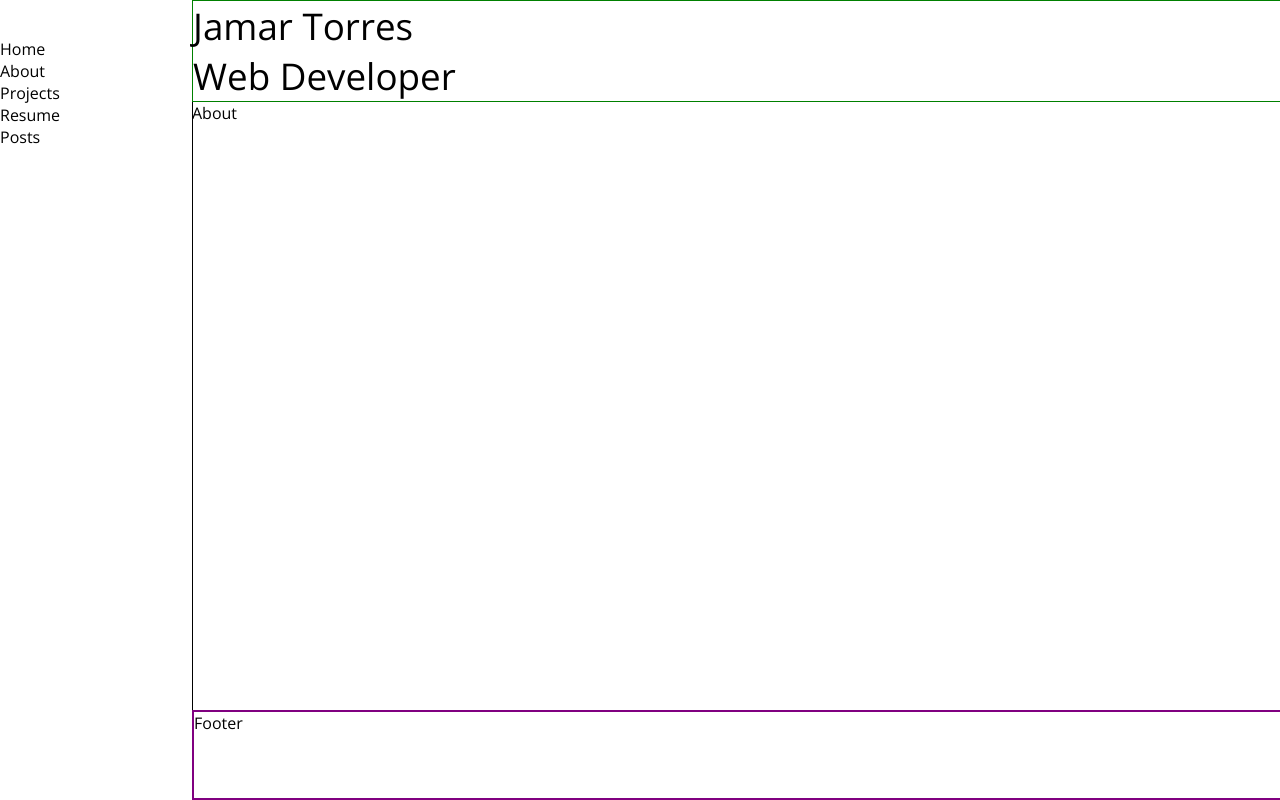
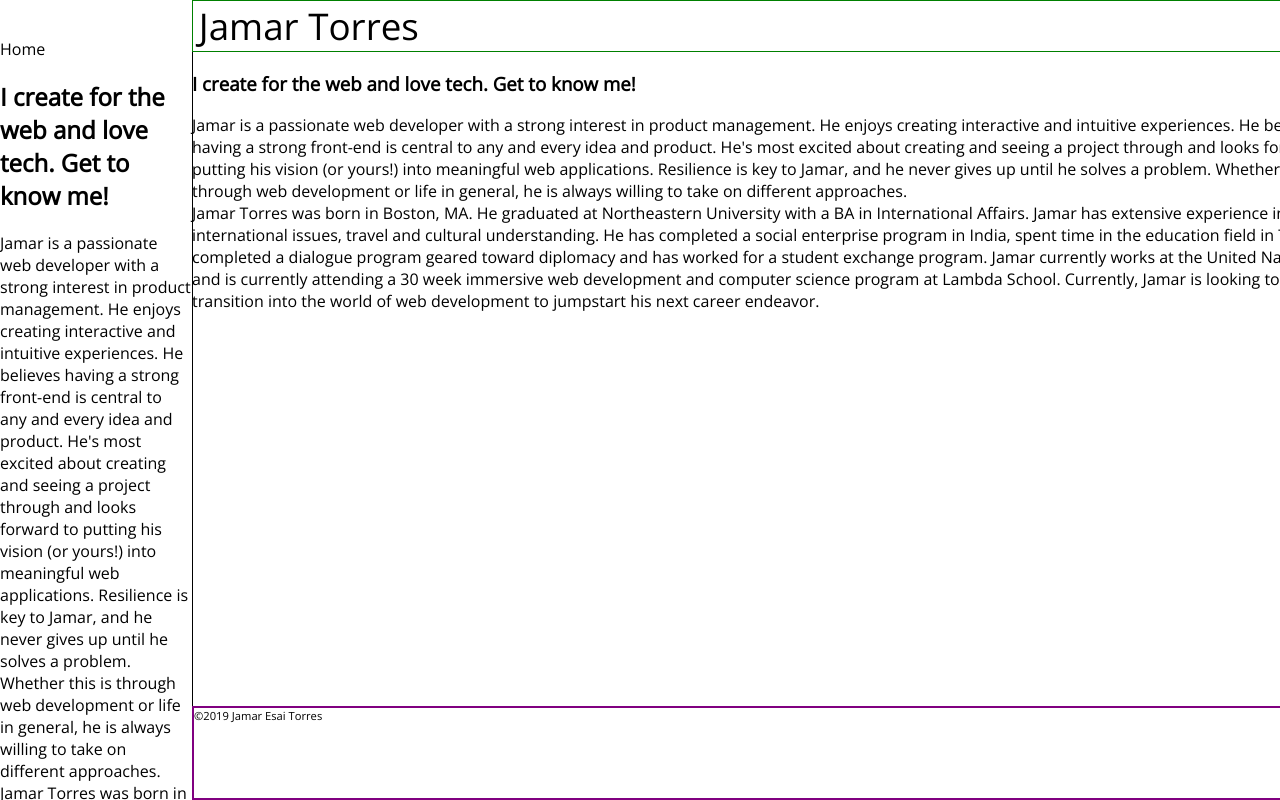
Before and after one commit to jrizza88/JamarTorresPortfolio, a React (Create React App) app in the folder jamar-portfolio-app/: page /About in a window 1280 px wide. Shown: the top 800 px of the page. Built offline with nearby package versions, Linux system fonts and the light colour scheme.

Commit message:
added text and some minor style edits

```diff
--- a/jamar-portfolio-app/src/App.js
+++ b/jamar-portfolio-app/src/App.js
@@ -15,7 +15,7 @@ const App = () => {
       <Container>
         <Header />
           <BodyContainer>
-            <Headline>Jamar Torres <br />Web Developer</Headline>
+            <Headline> Jamar Torres </Headline>
             <Route exact path="/" component={Home} />
             <Route exact path="/About" component={About} />
             <Route exact path="/Projects" component={Projects} />
@@ -46,6 +46,7 @@ width: 90%;
 const Headline = styled.div`
 display: flex;
 position: relative;
+padding-left: .5%;
 font-size: 2.3rem;
 justify-content: flex-start;
 width: 100%;
--- a/jamar-portfolio-app/src/components/About/About.js
+++ b/jamar-portfolio-app/src/components/About/About.js
@@ -1,9 +1,26 @@
 import React from 'react';
 
 const About = () => (
-    <div>
-        About
-    </div>
+    <>
+        <> <h1>I create for the web and love tech. Get to know me!</h1>
+            <div>
+                Jamar is a passionate web developer with a strong interest in product management.
+                He enjoys creating interactive and intuitive experiences.
+                He believes having a strong front-end is central to any and every idea and product.
+                He's most excited about creating and seeing a project through and looks forward to putting his vision (or yours!) into meaningful web applications.
+                Resilience is key to Jamar, and he never gives up until he solves a problem.
+                Whether this is through web development or life in general, he is always willing to take on different approaches.
+            </div>
+            <div>
+             Jamar Torres was born in Boston, MA.
+             He graduated at Northeastern University with a BA in International Affairs.
+             Jamar has extensive experience in international issues, travel and cultural understanding.
+             He has completed a social enterprise program in India, spent time in the education field in Turkey, completed a dialogue program geared toward diplomacy and has worked for a student exchange program.
+             Jamar currently works at the United Nations and is currently attending a 30 week immersive web development and computer science program at Lambda School.
+             Currently, Jamar is looking to transition into the world of web development to jumpstart his next career endeavor.
+            </div>
+        </>
+    </>
 )
 
 export default About;
--- a/jamar-portfolio-app/src/components/Reusables/Footer.js
+++ b/jamar-portfolio-app/src/components/Reusables/Footer.js
@@ -1,7 +1,11 @@
 import React from "react";
 import styled from 'styled-components';
 
-const Footer = props => <FooterContainer>Footer</FooterContainer>;
+const Footer = props => (
+<FooterContainer>
+    <CopyRight>©2019 Jamar Esai Torres</CopyRight>
+</FooterContainer>
+)
 
 const FooterContainer = styled.footer`
     display: flex;
@@ -16,4 +20,10 @@ const FooterContainer = styled.footer`
     border: 2px solid purple;
 `
 
+const CopyRight = styled.p`
+    float: left;
+    font-size: .7rem;
+    margin-top: 0;
+`
+
 export default Footer;
```
